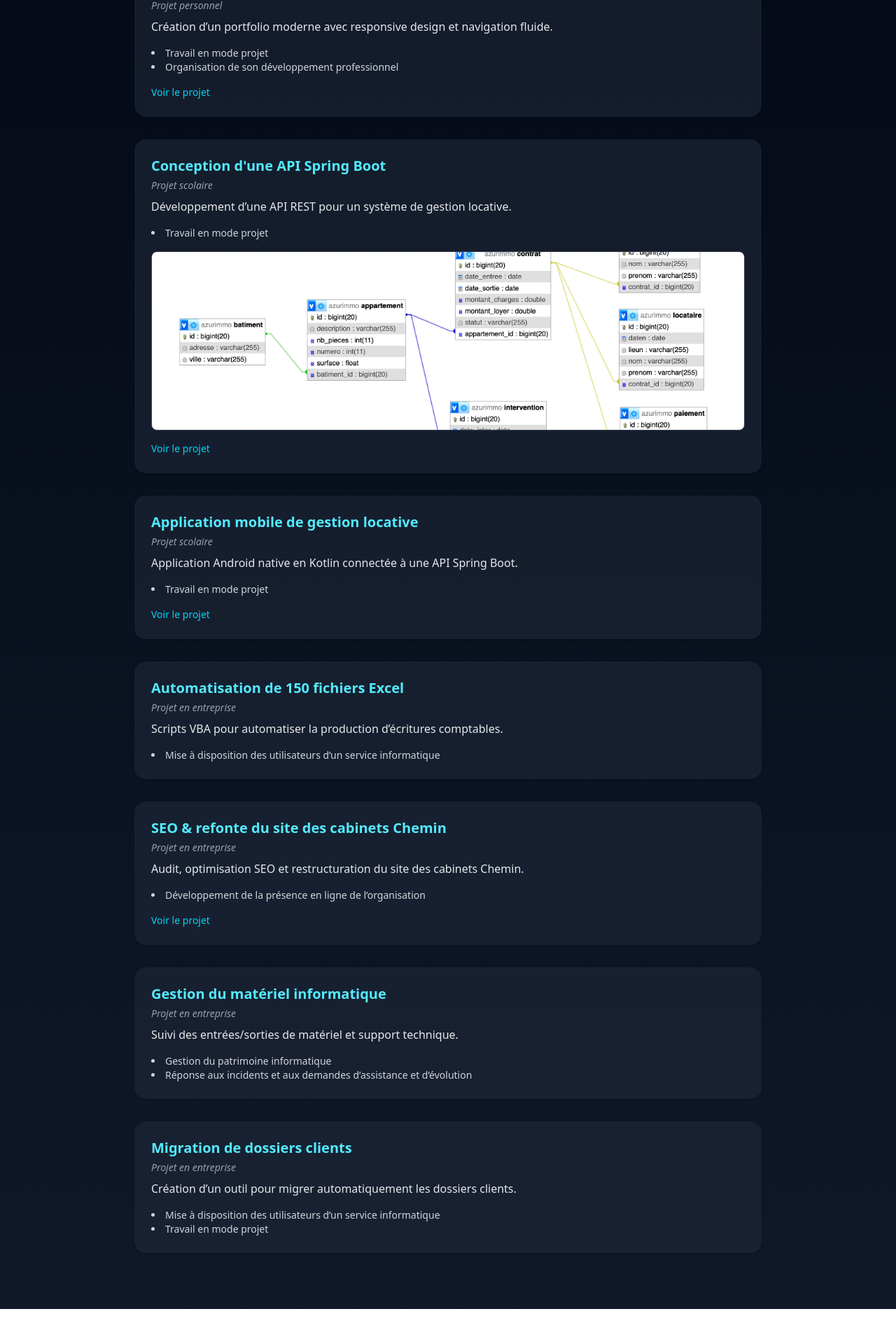
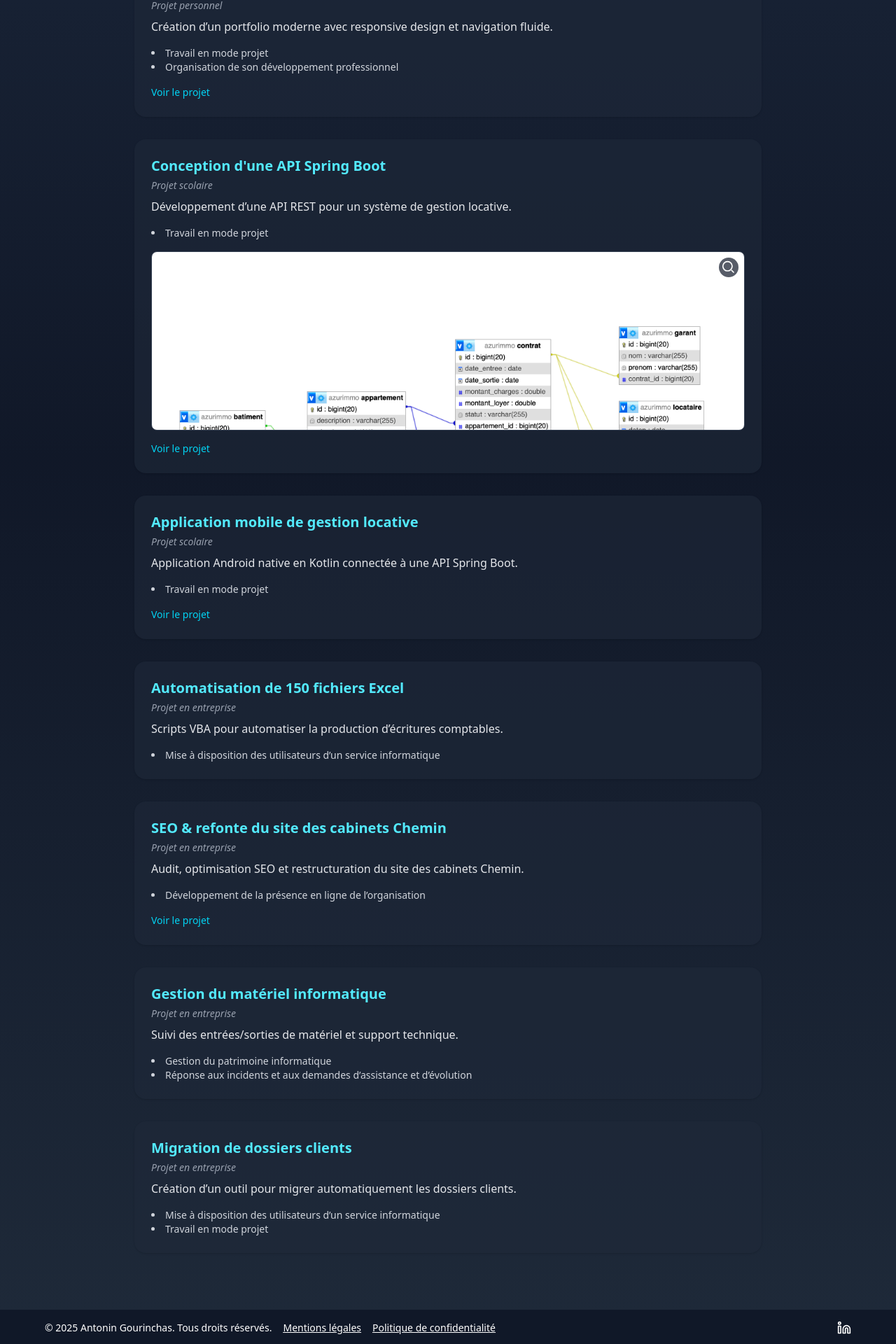
Before and after one commit to Skrylleur/Portfolio-2025, a Next.js app: page /projects in a window 1280 px wide. Shown: the part 548-2468 px from the top of the page at 70% size. Before the commit the page ends 2418 px from the top, so only its background shows below. Built offline with nearby package versions, Linux system fonts and the light colour scheme.

Commit message:
Ajout du footer et modif du fond

```diff
--- a/src/app/about/page.tsx
+++ b/src/app/about/page.tsx
@@ -4,7 +4,7 @@ import Link from 'next/link'
 
 export default function AboutPage() {
   return (
-    <main className="min-h-screen flex items-center justify-center flex-col px-6 py-20 bg-gradient-to-b from-gray-950 to-gray-900 text-white text-center">
+    <main className="min-h-screen flex items-center justify-center flex-col px-6 py-20 bg-gradient-to-b from-slate-800 via-gray-900 to-gray-800 text-white text-center">
       <h1 className="text-4xl md:text-6xl font-bold mb-6">À propos</h1>
 
       <p className="max-w-3xl text-lg md:text-xl text-gray-300 leading-relaxed">
--- /dev/null
+++ b/src/app/confidentialite/page.tsx
@@ -0,0 +1,28 @@
+'use client'
+
+export default function Confidentialite() {
+  return (
+    <main className="min-h-screen bg-gradient-to-b from-slate-800 via-gray-900 to-gray-800 px-6 py-20">
+      <div className="max-w-4xl mx-auto space-y-6">
+        <h1 className="text-3xl font-bold">Politique de Confidentialité</h1>
+
+        <p>Ce site collecte des données personnelles via un formulaire de contact.</p>
+
+        <h2 className="text-xl font-semibold mt-4">1. Données collectées</h2>
+        <p>Les données collectées sont : nom, email, message. Elles sont transmises via Formspree.io.</p>
+
+        <h2 className="text-xl font-semibold mt-4">2. Utilisation des données</h2>
+        <p>Les données sont uniquement utilisées pour répondre aux messages.</p>
+
+        <h2 className="text-xl font-semibold mt-4">3. Conservation</h2>
+        <p>Les données ne sont pas stockées sur ce site mais transmises à Formspree. Se référer à leur politique pour plus d&apos;informations.</p>
+
+        <h2 className="text-xl font-semibold mt-4">4. Droits</h2>
+        <p>Conformément au RGPD, vous pouvez demander la modification ou suppression de vos données en me contactant directement à l&apos;adresse ci-dessus.</p>
+
+        <h2 className="text-xl font-semibold mt-4">5. Cookies</h2>
+        <p>Ce site n&apos;utilise pas de cookies de suivi ou de mesure d&apos;audience.</p>
+      </div>
+    </main>
+  )
+}
--- a/src/app/contact/page.tsx
+++ b/src/app/contact/page.tsx
@@ -4,7 +4,7 @@ import {Linkedin } from 'lucide-react'
 
 export default function ContactPage() {
   return (
-    <main className="min-h-screen px-6 py-20 bg-gradient-to-b from-gray-950 to-gray-900 text-white flex flex-col items-center justify-center">
+    <main className="min-h-screen px-6 py-20 bg-gradient-to-b from-slate-800 via-gray-900 to-gray-800 text-white flex flex-col items-center justify-center">
       {/* Formulaire de contact */}
       <div className="w-full max-w-2xl bg-gray-800/60 p-8 rounded-2xl shadow-md">
         <h1 className="text-4xl font-bold mb-8 text-center">Contact</h1>
--- a/src/app/experiences/page.tsx
+++ b/src/app/experiences/page.tsx
@@ -126,7 +126,7 @@ export default function ExperiencePage() {
       : experiencesAssociatives
 
   return (
-    <main className="min-h-screen px-6 py-20 bg-gradient-to-b from-gray-950 to-gray-900 text-white">
+    <main className="min-h-screen px-6 py-20 bg-gradient-to-b from-slate-800 via-gray-900 to-gray-800 text-white">
       <h1 className="text-4xl md:text-6xl font-bold text-center mb-10">Mes expériences</h1>
 
       <div className="flex justify-center flex-wrap gap-4 md:gap-6 mb-12">
--- /dev/null
+++ b/src/app/mentions-legales/page.tsx
@@ -0,0 +1,21 @@
+'use client'
+
+export default function MentionsLegales() {
+  return (
+    <main className="min-h-screen bg-gradient-to-b from-slate-800 via-gray-900 to-gray-800 text-white px-6 py-20">
+      <div className="max-w-4xl mx-auto space-y-6">
+        <h1 className="text-3xl font-bold">Mentions Légales</h1>
+
+        <p><strong>Nom : </strong> Antonin Gourinchas</p>
+        <p><strong>Adresse : </strong>Caen</p>
+        <p><strong>Email : </strong> antonin.gourinchas@gmail.com</p>
+
+        <p><strong>Hébergeur :</strong> Netlify, Inc. <br />
+        44 Montgomery Street, Suite 300, San Francisco, California 94104 <br />
+        <a href="https://www.netlify.com/">www.netlify.com</a></p>
+
+        <p>Ce site est un portfolio personnel publié à titre non lucratif.</p>
+      </div>
+    </main>
+  )
+}
--- a/src/app/page.tsx
+++ b/src/app/page.tsx
@@ -5,7 +5,7 @@ import Link from 'next/link'
 
 export default function Home() {
   return (
-    <main className="min-h-screen bg-gradient-to-b from-gray-950 to-gray-900 text-white flex items-center justify-center">
+    <main className="min-h-screen bg-gradient-to-b from-slate-800 via-gray-900 to-gray-800 text-white flex items-center justify-center">
       <motion.div
         className="text-center"
         initial={{ opacity: 0, y: 40 }}
@@ -28,7 +28,7 @@ export default function Home() {
           transition={{ duration: 1, delay: 0.7, ease: 'easeOut' }}
         >
           Bonjour, bienvenue sur mon portfolio.
-          </motion.p>
+        </motion.p>
 
         <motion.div
           initial={{ opacity: 0 }}
--- a/src/app/projects/page.tsx
+++ b/src/app/projects/page.tsx
@@ -2,6 +2,7 @@
 
 import { useState } from 'react'
 import SkillFilter from '@/components/SkillFilter'
+import ImageModal from '@/components/ImageModal'
 
 const allSkills = [
   'Travail en mode projet',
@@ -89,17 +90,15 @@ export default function ProjectsPage() {
     : projects
 
   return (
-    <main className="min-h-screen px-6 py-20 bg-gradient-to-b from-gray-950 to-gray-900 text-white">
+    <main className="min-h-screen px-6 py-20 bg-gradient-to-b from-slate-800 via-gray-900 to-gray-800 text-white">
       <h1 className="text-4xl md:text-6xl font-bold text-center mb-10">Mes projets</h1>
 
-      {/* Barre de filtre moderne */}
       <SkillFilter
         selectedSkill={selectedSkill}
         onChange={setSelectedSkill}
         allSkills={allSkills}
       />
 
-      {/* Liste des projets */}
       <div className="space-y-8 max-w-4xl mx-auto">
         {filteredProjects.map((project, idx) => (
           <div
@@ -117,11 +116,14 @@ export default function ProjectsPage() {
             </ul>
 
             {project.image && (
-              <img
-                src={project.image}
-                alt={project.title}
-                className="mt-4 rounded-lg w-full object-cover max-h-64 border border-gray-700"
-              />
+              <div className="relative mt-4 overflow-hidden rounded-lg border border-gray-700 max-h-64">
+                <img
+                  src={project.image}
+                  alt={project.title}
+                  className="w-full object-cover"
+                />
+                <ImageModal src={project.image} alt={project.title} />
+              </div>
             )}
 
             {project.link && (
--- a/src/app/skills/page.tsx
+++ b/src/app/skills/page.tsx
@@ -2,7 +2,7 @@
 
 export default function SkillsPage() {
   return (
-    <main className="min-h-screen px-6 py-20 bg-gradient-to-b from-gray-950 to-gray-900 text-white flex flex-col items-center text-center">
+    <main className="min-h-screen px-6 py-20 bg-gradient-to-b from-slate-800 via-gray-900 to-gray-800bg-gradient-to-b from-slate-800 via-gray-900 to-gray-800 text-white flex flex-col items-center text-center">
       <h1 className="text-4xl md:text-6xl font-bold mb-6">Compétences</h1>
 
       <div className="max-w-4xl w-full grid md:grid-cols-2 gap-10 text-left">
--- a/src/components/ClientLayout.tsx
+++ b/src/components/ClientLayout.tsx
@@ -2,15 +2,17 @@
 
 import { usePathname } from 'next/navigation'
 import Navbar from './Navbar'
+import Footer from './Footer'
 
 export default function ClientLayout({ children }: { children: React.ReactNode }) {
   const pathname = usePathname()
-  const showNavbar = pathname !== '/'
+  const showNavAndFooter = pathname !== '/'
 
   return (
     <>
-      {showNavbar && <Navbar />}
+      {showNavAndFooter && <Navbar />}
       {children}
+      {showNavAndFooter && <Footer />}
     </>
   )
 }
--- /dev/null
+++ b/src/components/Footer.tsx
@@ -0,0 +1,27 @@
+// app/components/Footer.tsx
+import { Linkedin } from 'lucide-react'
+import Link from 'next/link'
+
+export default function Footer() {
+  return (
+    <footer className="bg-gray-900 text-white px-6 py-4 text-sm border-t border-gray-800">
+      <div className="max-w-6xl mx-auto flex flex-col md:flex-row items-center justify-between gap-4">
+        <div className="flex items-center gap-4">
+          <p>© 2025 Antonin Gourinchas. Tous droits réservés.</p>
+          <div className="flex gap-4 underline">
+            <Link href="/mentions-legales">Mentions légales</Link>
+            <Link href="/confidentialite">Politique de confidentialité</Link>
+          </div>
+        </div>
+        <a
+          href="https://www.linkedin.com/in/antonin-gourinchas/"
+          target="_blank"
+          rel="noopener noreferrer"
+          className="hover:text-cyan-400 transition"
+        >
+          <Linkedin size={20} />
+        </a>
+      </div>
+    </footer>
+  )
+}
--- /dev/null
+++ b/src/components/ImageModal.tsx
@@ -0,0 +1,59 @@
+// components/ImageModal.tsx
+'use client'
+
+import { Dialog } from '@headlessui/react'
+import { X } from 'lucide-react'
+import Image from 'next/image'
+import { useState } from 'react'
+
+export default function ImageModal({
+  src,
+  alt,
+}: {
+  src: string
+  alt: string
+}) {
+  const [isOpen, setIsOpen] = useState(false)
+
+  return (
+    <>
+      <button
+        onClick={() => setIsOpen(true)}
+        className="absolute top-2 right-2 bg-gray-900/70 p-1 rounded-full hover:bg-gray-800 transition"
+        aria-label="Agrandir l'image"
+      >
+        <svg
+          className="w-5 h-5 text-white"
+          fill="none"
+          stroke="currentColor"
+          strokeWidth="2"
+          viewBox="0 0 24 24"
+        >
+          <path d="M21 21l-4.35-4.35M10 18a8 8 0 100-16 8 8 0 000 16z" />
+        </svg>
+      </button>
+
+      <Dialog open={isOpen} onClose={() => setIsOpen(false)} className="relative z-50">
+        <div className="fixed inset-0 bg-black/70" aria-hidden="true" />
+        <div className="fixed inset-0 flex items-center justify-center p-4">
+          <Dialog.Panel className="relative bg-gray-900 p-4 rounded-lg max-w-4xl w-full max-h-[90vh] overflow-auto">
+            <button
+              onClick={() => setIsOpen(false)}
+              className="absolute top-2 right-2 text-gray-400 hover:text-white"
+              aria-label="Fermer"
+            >
+              <X className="w-5 h-5" />
+            </button>
+            <Image
+              src={src}
+              alt={alt}
+              width={1000}
+              height={1000}
+              className="w-full h-auto rounded"
+            />
+          </Dialog.Panel>
+        </div>
+      </Dialog>
+    </>
+  )
+}
```
